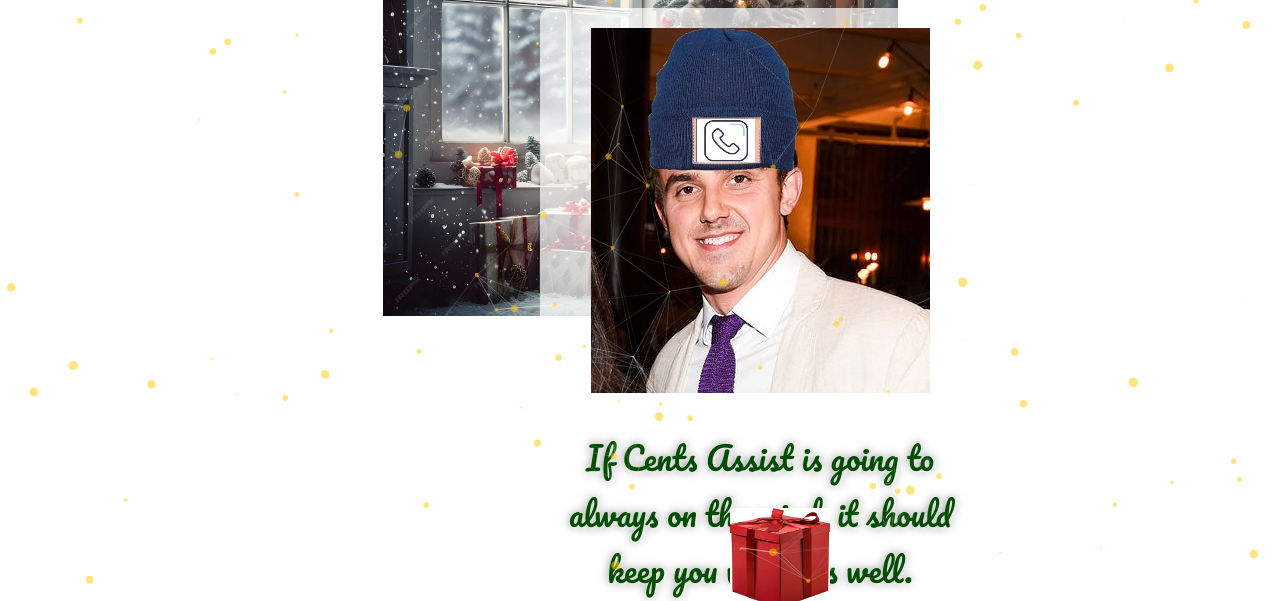
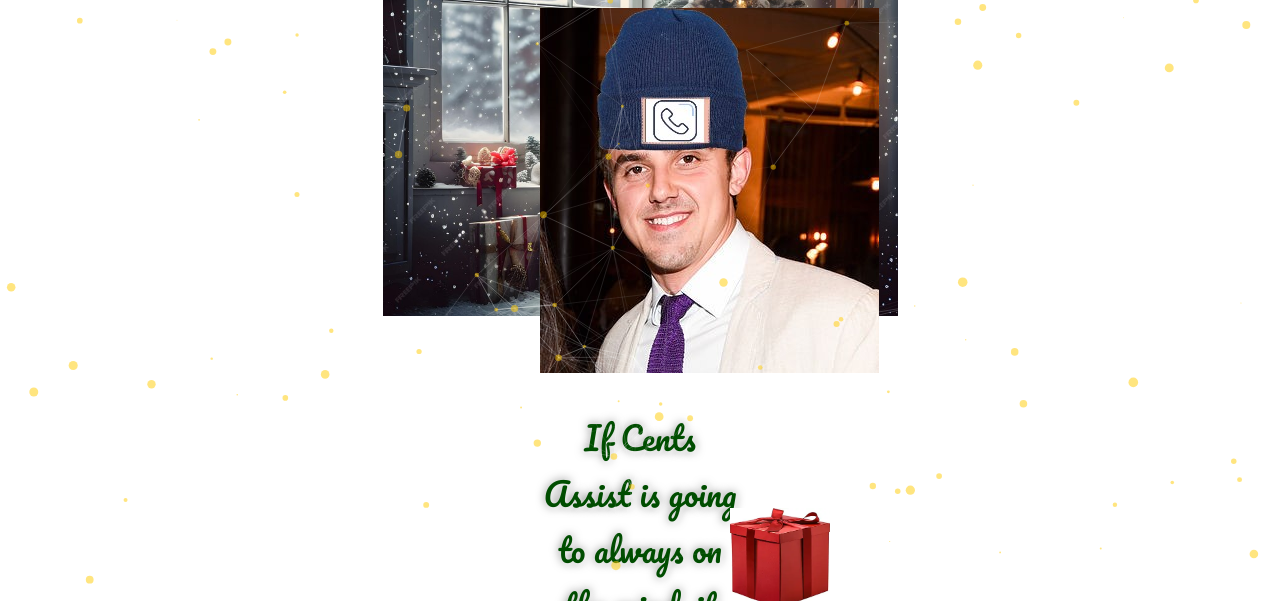
Before and after one commit to AiMO-MO-MO/SecretCentsa2024, a plain HTML site: page index.html in a window 1280 px wide. Both pictures are taken after a click on the element 780 px from the left and 757 px from the top of the page. Shown: the part 199-800 px from the top of the page. Drawn offline with nearby package versions, Linux system fonts and the light colour scheme.

Commit message:
Update styles.css

```diff
--- a/styles.css
+++ b/styles.css
@@ -29,6 +29,7 @@ body {
     transform: translateX(-50%);
     cursor: pointer;
     transition: background 0.3s;
+    z-index: 10; /* Lower priority */
 }
 
 .present.opened {
@@ -57,13 +58,12 @@ h1 {
     font-family: 'Pacifico', cursive;
 }
 
-#giftMessage {
-    width: 200%;
-    max-width: 800px;
-    margin: 0 auto;
-    padding: 20px;
-    background-color: rgba(255, 255, 255, 0.7);
-    border-radius: 10px;
+#giftMessage p {
+    font-family: 'Pacifico', cursive;
+    font-size: 2em;
+    color: #004d00;
+    text-shadow: 2px 2px 4px rgba(255, 255, 255, 0.8),
+                 0px 0px 10px rgba(0, 0, 0, 0.5);
 }
 
 #giftMessage p {
```
